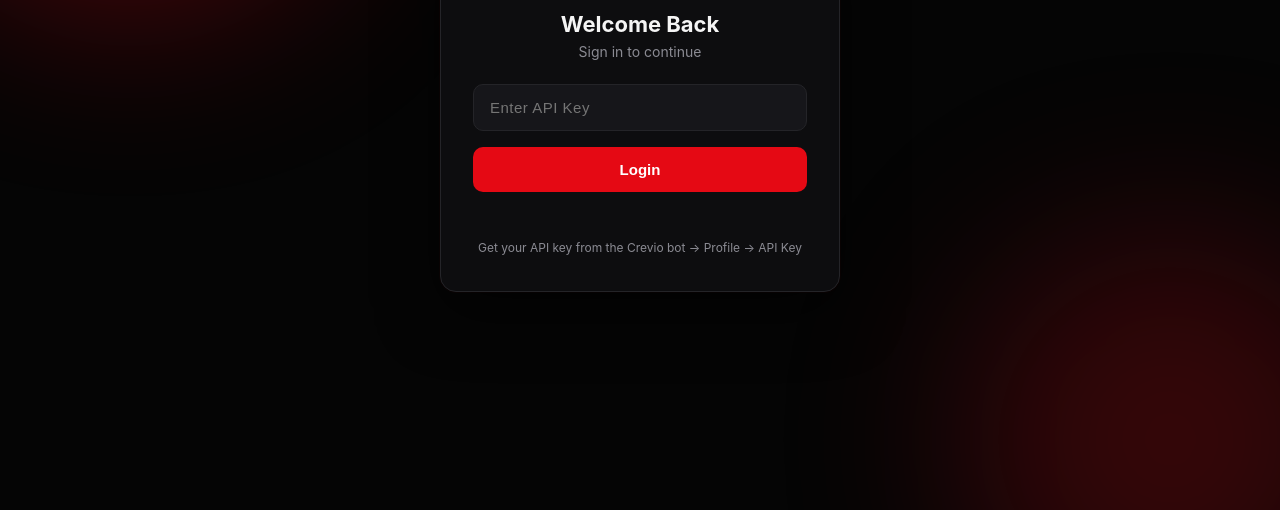
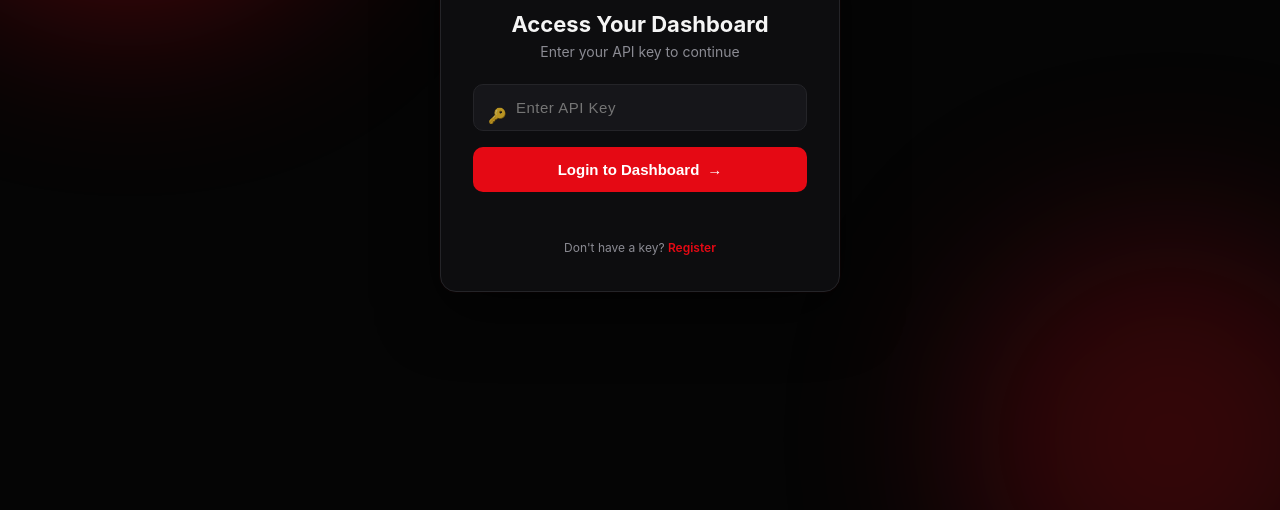
Before and after one commit to karvind001234/demo, a website: page public/index.html in a window 1280 px wide. Shown: the part 290-800 px from the top of the page. Drawn offline with Linux system fonts and the light colour scheme.

Commit message:
Add files via upload

```diff
--- a/public/css/style.css
+++ b/public/css/style.css
@@ -137,6 +137,18 @@ body {
 }
 .login-card input:focus { border-color: var(--accent); box-shadow: 0 0 0 3px rgba(229,9,20,0.15); }
 
+.input-icon-wrap { position: relative; }
+.input-icon-wrap .input-icon {
+  position: absolute;
+  left: 15px;
+  top: 50%;
+  transform: translateY(-50%);
+  font-size: 15px;
+  opacity: 0.7;
+  pointer-events: none;
+}
+.input-icon-wrap input { padding-left: 42px !important; }
+
 .btn-primary {
   width: 100%;
   padding: 14px;
@@ -148,7 +160,13 @@ body {
   font-weight: 600;
   cursor: pointer;
   transition: background 0.15s ease, transform 0.1s ease, box-shadow 0.2s ease;
+  display: inline-flex;
+  align-items: center;
+  justify-content: center;
+  gap: 8px;
 }
+.btn-primary .arrow { transition: transform 0.15s ease; }
+.btn-primary:hover .arrow { transform: translateX(3px); }
 .btn-primary:hover { background: var(--accent-dim); box-shadow: 0 6px 20px rgba(229,9,20,0.35); transform: translateY(-1px); }
 .btn-primary:active { transform: translateY(0); }
 .btn-primary:disabled { opacity: 0.6; cursor: default; transform: none; box-shadow: none; }
@@ -166,6 +184,8 @@ body {
   font-size: 12px;
   color: var(--text-dim);
 }
+.login-hint a { color: var(--accent); text-decoration: none; font-weight: 600; }
+.login-hint a:hover { text-decoration: underline; }
 
 /* ---------- APP SHELL ---------- */
 #app-screen {
--- a/public/index.html
+++ b/public/index.html
@@ -12,12 +12,15 @@
   <div id="login-screen">
     <div class="login-card">
       <div class="login-logo">Crevio<span>Bot</span></div>
-      <h1>Welcome Back</h1>
-      <p class="sub">Sign in to continue</p>
-      <input type="password" id="api-key-input" placeholder="Enter API Key" autocomplete="off">
-      <button class="btn-primary" id="login-btn">Login</button>
+      <h1>Access Your Dashboard</h1>
+      <p class="sub">Enter your API key to continue</p>
+      <div class="input-icon-wrap">
+        <span class="input-icon">🔑</span>
+        <input type="password" id="api-key-input" placeholder="Enter API Key" autocomplete="off">
+      </div>
+      <button class="btn-primary" id="login-btn">Login to Dashboard <span class="arrow">→</span></button>
       <div class="login-error" id="login-error"></div>
-      <div class="login-hint">Get your API key from the Crevio bot → Profile → API Key</div>
+      <div class="login-hint">Don't have a key? <a href="https://t.me/CrevioBot" target="_blank" rel="noopener">Register</a></div>
     </div>
   </div>
 
```
